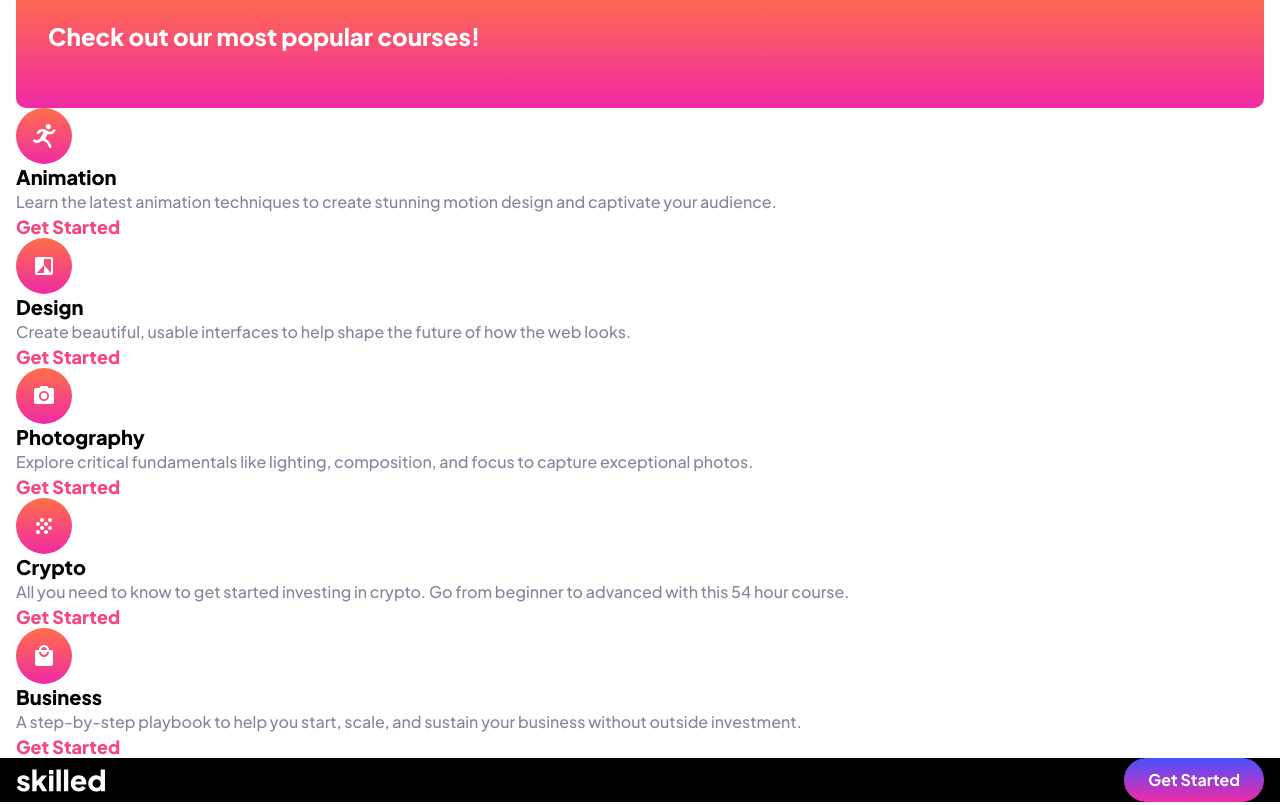
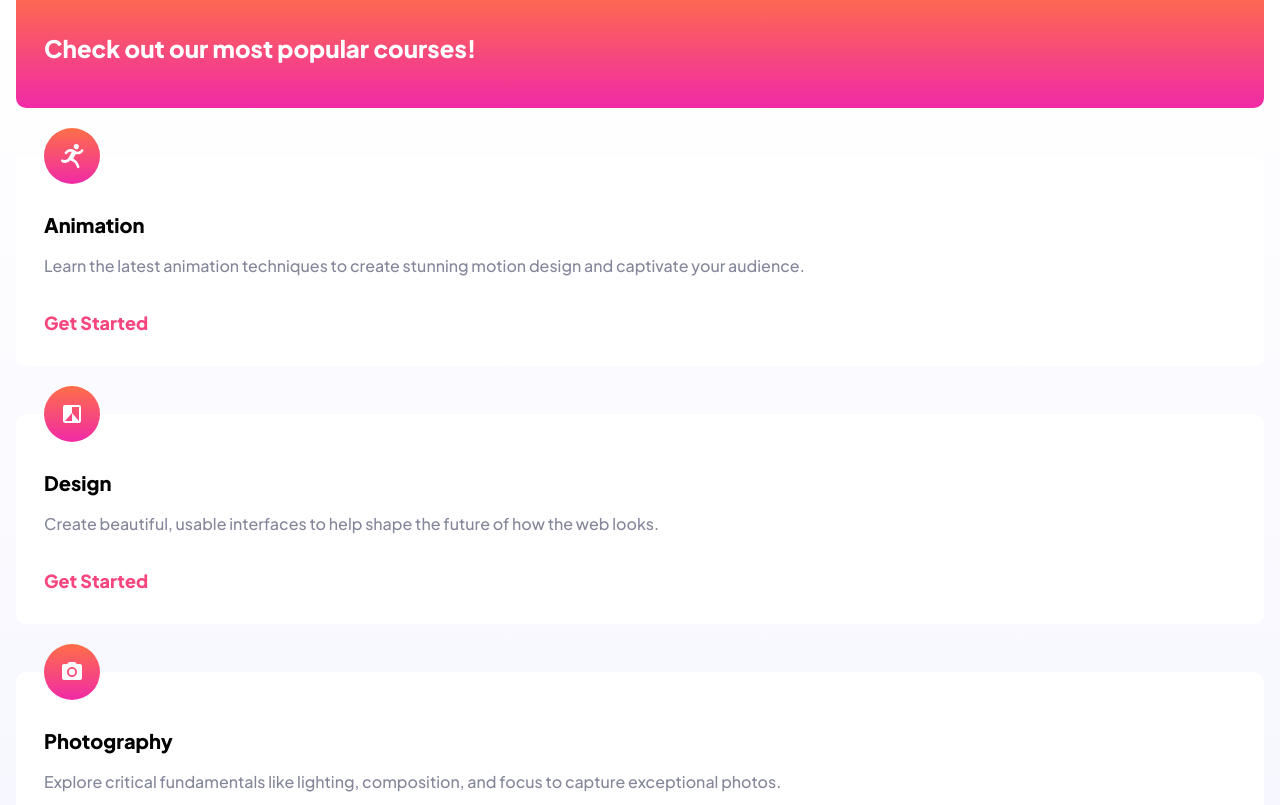
Before and after one commit to ChrisCablish/skilled-e-learning-landing-page, a plain HTML site: page starter-code/index.html in a window 1280 px wide. Shown: the part 666-1471 px from the top of the page. Drawn offline with Linux system fonts and the light colour scheme.

Commit message:
set topic section positions

```diff
--- a/starter-code/style.css
+++ b/starter-code/style.css
@@ -83,11 +83,15 @@ header button {
 
 .topics {
     background-image: linear-gradient(180deg, #FFFFFF 0%, #F0F1FF 100%);
-    margin: 0 1rem;
+    padding: 0 1rem 80px 1rem;
+    display: flex;
+    flex-direction: column;
+    gap: 3rem;
 }
 
-
 .topic__header {
+    display: flex;
+    align-items: center;
     background-image: linear-gradient(180deg, #FF6F48 0%, #F02AA6 100%);
     color: white;
     line-height: 2rem;
@@ -103,11 +107,14 @@ header button {
 
 .topic__section {
     background-color: white;
+    padding: 0 28px;
+    border-radius: 10px;
 }
 
 .icon {
     height: 56px;
     width: 56px;
+    transform: translate(0, -50%);
 
 }
 
@@ -120,12 +127,15 @@ header button {
     font-size: 1rem;
     line-height: 26px;
     color: var(--paragraphGrey);
+    margin-top: 1rem;
 }
 
 .topic__section a {
     color: var(--anchorOrange);
     font-size: 18px;
     font-weight: 800;
+    display: inline-block;
+    margin: 2rem 0;
 
 }
 
@@ -160,6 +170,7 @@ footer {
     align-items: center;
     background-color: black;
     padding: 0 1rem;
+    height: 120px;
 
 }
 
@@ -175,4 +186,5 @@ footer .skilled__logo__white {
 footer button {
     background-image: linear-gradient(180deg, #4851FF 0%, #F02AA6 100%);
     color: white;
+
 }
```
